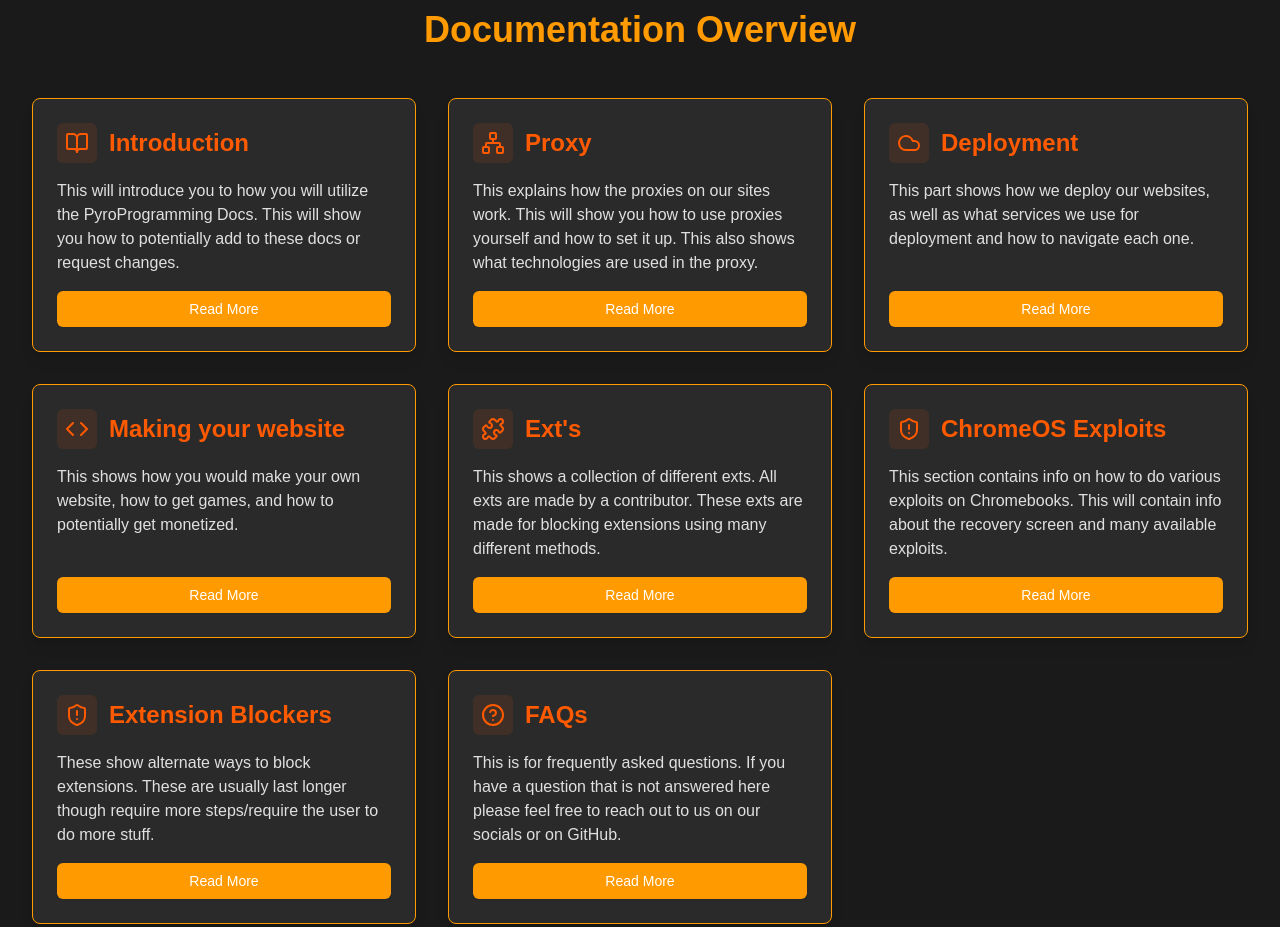
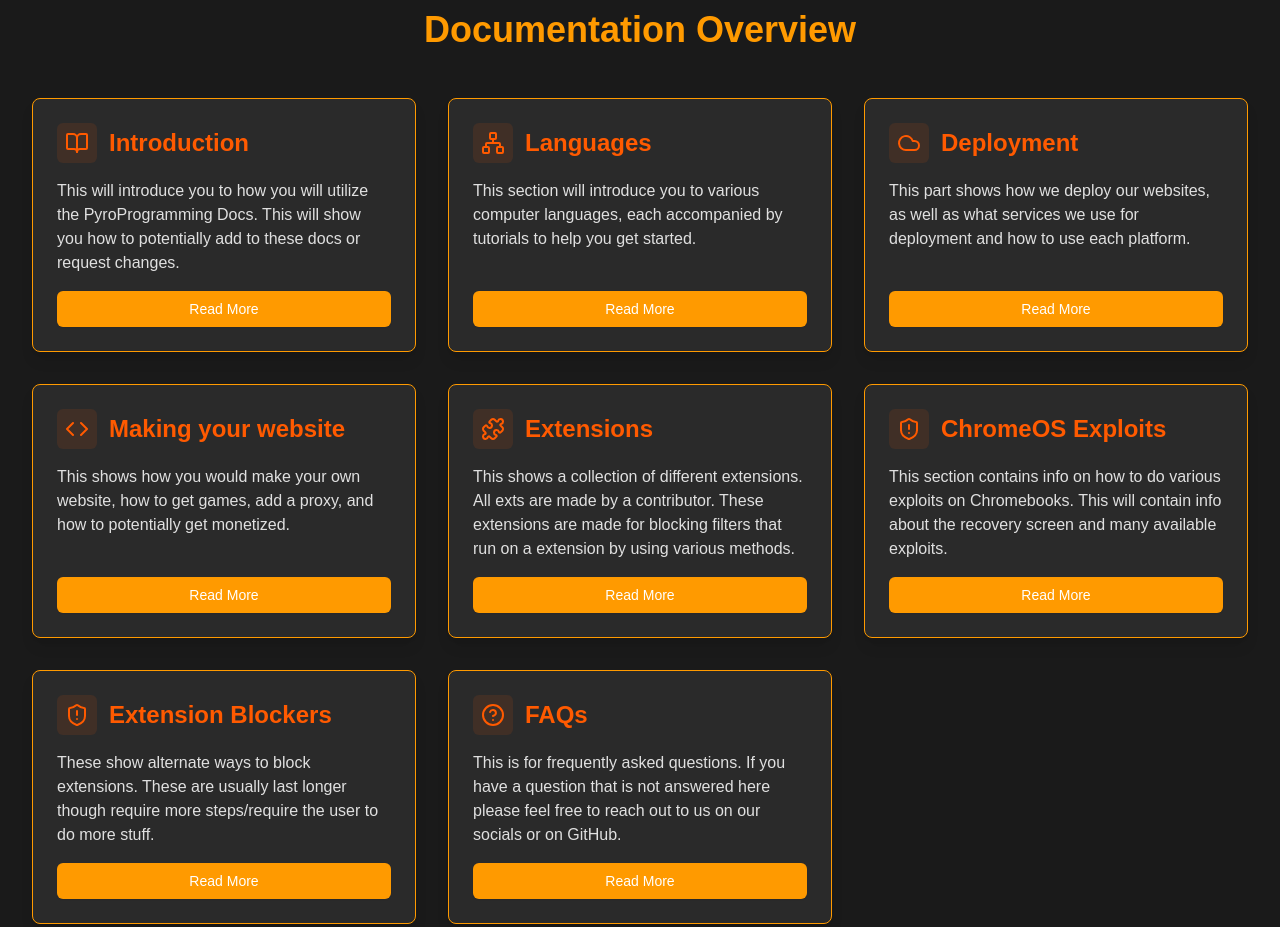
Before and after one commit to 321EZ123/PyroProgramming, a Next.js app: page / in a window 1280 px wide. Shown: the part 840-1767 px from the top of the page. Built offline with nearby package versions, Linux system fonts and the light colour scheme.

Commit message:
Update page.tsx

```diff
--- a/src/app/page.tsx
+++ b/src/app/page.tsx
@@ -35,31 +35,31 @@ const cardData: CardProps[] = [
   },
   {
     icon: <Network size={24} />,
-    title: "Proxy",
-    description: "This explains how the proxies on our sites work. This will show you how to use proxies yourself and how to set it up. This also shows what technologies are used in the proxy.",
+    title: "Languages",
+    description: "This section will introduce you to various computer languages, each accompanied by tutorials to help you get started.",
     link: "/docs#section-2",
-    ariaLabel: "Card to redirect to section 2, Proxy"
+    ariaLabel: "Card to redirect to section 2, Languages"
   },
   {
     icon: <Cloud size={24} />,
     title: "Deployment",
-    description: "This part shows how we deploy our websites, as well as what services we use for deployment and how to navigate each one.",
+    description: "This part shows how we deploy our websites, as well as what services we use for deployment and how to use each platform.",
     link: "/docs#section-3",
     ariaLabel: "Card to redirect to section 3, Deployment"
   },
   {
     icon: <Code size={24} />,
     title: "Making your website",
-    description: "This shows how you would make your own website, how to get games, and how to potentially get monetized.",
+    description: "This shows how you would make your own website, how to get games, add a proxy, and how to potentially get monetized.",
     link: "/docs#section-4",
     ariaLabel: "Card to redirect to section 4, Making your website"
   },
   {
     icon: <Puzzle size={24} />,
-    title: "Ext's",
-    description: "This shows a collection of different exts. All exts are made by a contributor. These exts are made for blocking extensions using many different methods.",
+    title: "Extensions",
+    description: "This shows a collection of different extensions. All exts are made by a contributor. These extensions are made for blocking filters that run on a extension by using various methods.",
     link: "/docs#section-5",
-    ariaLabel: "Card to redirect you to section 5, Exts"
+    ariaLabel: "Card to redirect you to section 5, Extensions"
   },
   {
     icon: <ShieldAlert size={24} />,
```
